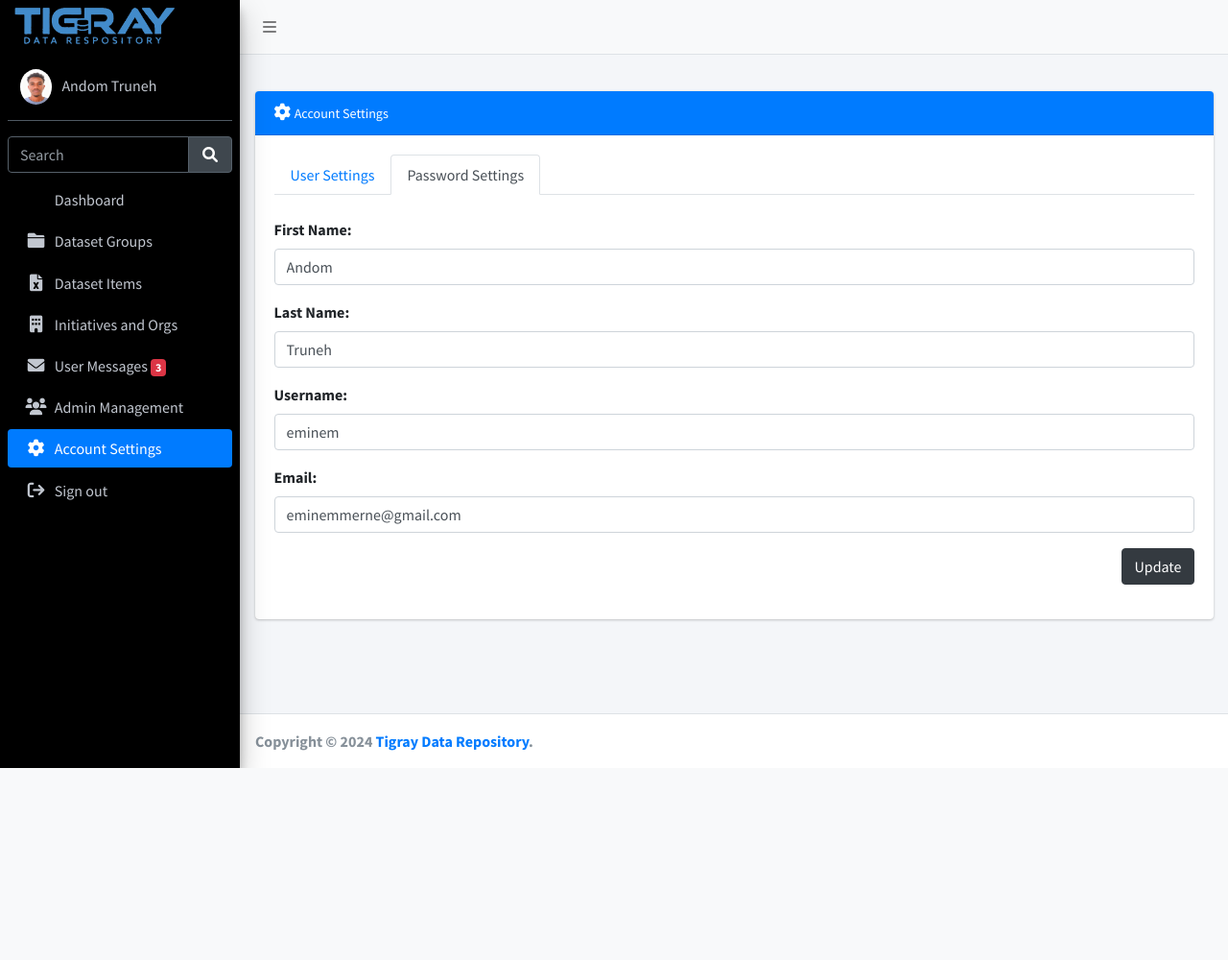
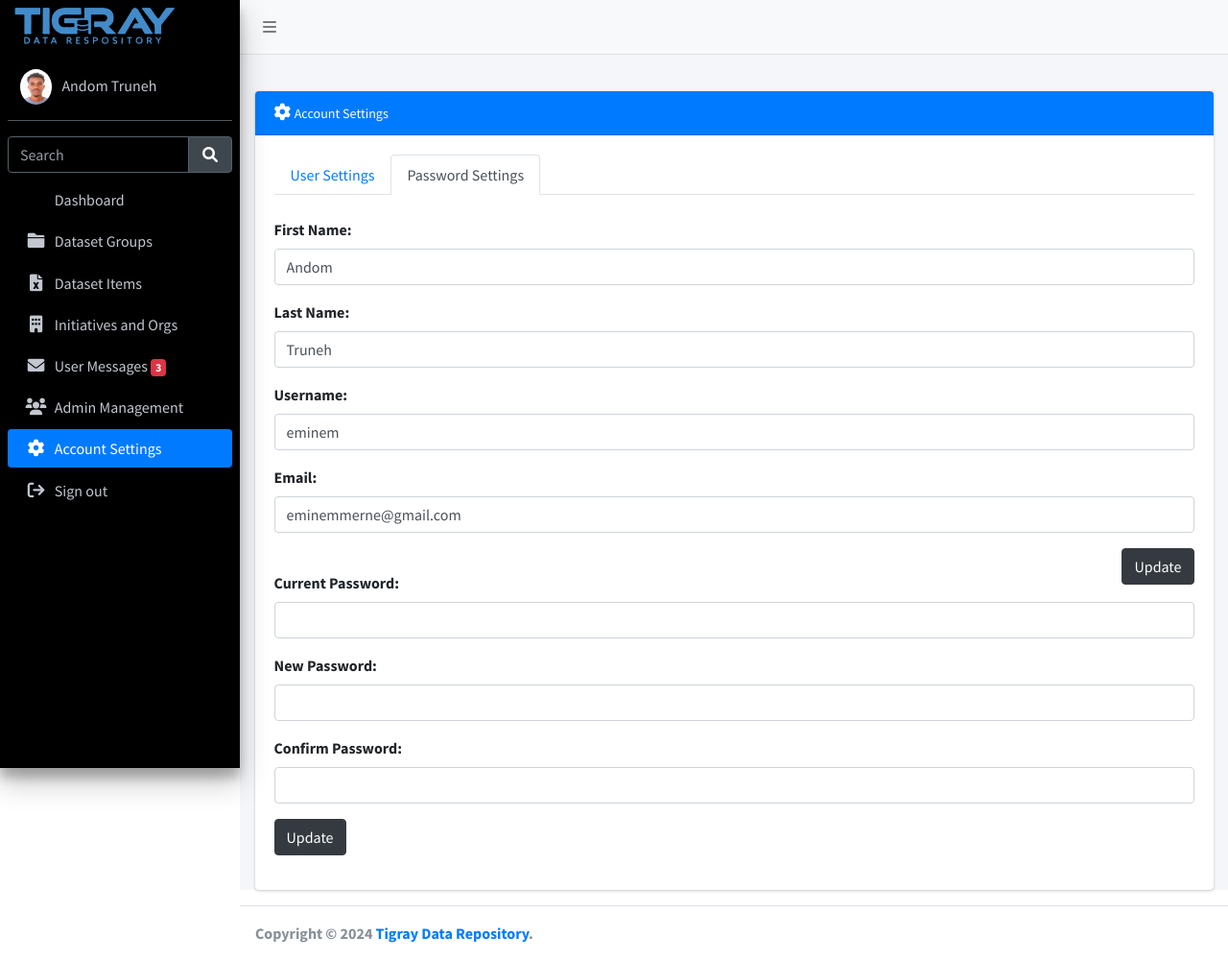
Before and after one commit to BlackCobra29-bit/Tigray-Data-Repository, a Django app: page /account-settings/ in a window 1280 px wide, after a click on "Password Settings". Shown: the whole page at 96% size. Before the commit the page ends 800 px from the top, so only its background shows below. Run offline with Django 5.2, Linux system fonts and the light colour scheme; a user stored in the database is signed in; data comes from the database, SQL or seed files in the repository; both versions use the stored data as it was after the commit; some libraries are stand-ins or nearby versions.

Commit message:
updated repo

```diff
--- a/App/views.py
+++ b/App/views.py
@@ -190,18 +190,18 @@ class AdminAccountUpdate(LoginRequiredMixin, TemplateView):
     def post(self, request):
         try:
             logged_in_account = request.user
-            logged_in_account.first_name = request.POST.get("UpdateFirstName")
-            logged_in_account.last_name = request.POST.get("UpdateLastName")
-            logged_in_account.username = request.POST.get("UpdateUsername")
-            logged_in_account.email = request.POST.get("UpdateEmail")
+            logged_in_account.first_name = request.POST.get("UpdatedFirstName")
+            logged_in_account.last_name = request.POST.get("UpdatedLastName")
+            logged_in_account.username = request.POST.get("UpdatedUserName")
+            logged_in_account.email = request.POST.get("UpdatedEmail")
             logged_in_account.save()
-            messages.success(request, "Repository updated successfully!")
+            messages.success(request, "Account information updated successfully!")
         except User.DoesNotExist:
             messages.error(request, "User not found!")
         except Exception as e:
             messages.error(request, f"An error occurred: {e}")
 
-        return redirect('dataset-groups')
+        return redirect('account-settings')
 
 # Logout View
 class LogoutView(LoginRequiredMixin, View):
--- a/templates/admin_page/account_settings.html
+++ b/templates/admin_page/account_settings.html
@@ -19,6 +19,20 @@
     <section class="content">
         <div class="container-fluid">
 
+            {% if messages %}
+    {% for message in messages %}
+        <div class="alert alert-{{ message.tags }} alert-dismissible">
+            <button type="button" class="close" data-dismiss="alert" aria-hidden="true">&times;</button>
+            {% if message.tags == "success" %}
+                <span class="fa fa-check-circle"></span>
+            {% elif message.tags == "error" %}
+                <span class="fa fa-times-circle"></span>
+            {% endif %}
+            {{ message }}
+        </div>
+    {% endfor %}
+{% endif %}
+
 
             <div class="card card-primary">
                 <div class="card-header">
@@ -39,47 +53,72 @@
                                 <li class="nav-item">
                                     <a class="nav-link" id="custom-content-above-profile-tab" data-toggle="pill"
                                         href="#custom-content-above-profile" role="tab"
-                                        aria-controls="custom-content-above-profile" aria-selected="false">Password Settings</a>
+                                        aria-controls="custom-content-above-profile" aria-selected="false">Password
+                                        Settings</a>
                                 </li>
                             </ul>
                             <div class="tab-content" id="custom-content-above-tabContent">
                                 <div class="tab-pane fade show active" id="custom-content-above-home" role="tabpanel"
                                     aria-labelledby="custom-content-above-home-tab">
                                     <br>
-                                    <form action="" method="">
+                                    <form action="{% url 'admin-account-update' %}" method="POST">
+                                        {% csrf_token %}
                                         <div class="form-group">
                                             <label>First Name:</label>
-                                            <input type="text" class="form-control" value="{{ request.user.first_name }}" name="UpdatedFirstName" id="">
+                                            <input type="text" class="form-control"
+                                                value="{{ request.user.first_name }}" name="UpdatedFirstName" id="">
                                         </div>
                                         <div class="form-group">
                                             <label>Last Name:</label>
-                                            <input type="text" class="form-control" value="{{request.user.last_name }}" name="UpdatedLastName" id="">
+                                            <input type="text" class="form-control" value="{{request.user.last_name }}"
+                                                name="UpdatedLastName" id="">
                                         </div>
                                         <div class="form-group">
                                             <label>Username:</label>
-                                            <input type="text" class="form-control" value="{{ request.user.username }}" name="UpdatedUserName" id="">
+                                            <input type="text" class="form-control" value="{{ request.user.username }}"
+                                                name="UpdatedUserName" id="">
                                         </div>
                                         <div class="form-group">
                                             <label>Email:</label>
-                                            <input type="email" class="form-control" value="{{ request.user.email }}" name="UpdatedEmail" id="">
+                                            <input type="email" class="form-control" value="{{ request.user.email }}"
+                                                name="UpdatedEmail" id="">
                                         </div>
                                         <divc class="form-group float-right">
                                             <button class="btn btn-dark">
                                                 Update
                                             </button>
-                                        </div>
-                                    </form>
                                 </div>
-                                <div class="tab-pane fade" id="custom-content-above-profile" role="tabpanel"
-                                    aria-labelledby="custom-content-above-profile-tab">
-                                    <!-- data goes here -->
+                                </form>
+                            </div>
+                            <div class="tab-pane fade" id="custom-content-above-profile" role="tabpanel"
+                                aria-labelledby="custom-content-above-profile-tab">
+                                <br>
+                                <form action="" method="POST"">
+                                <div class="form-group">
+                                    <label>Current Password:</label>
+                                    <input type="text" class="form-control" name="OldPassword" id="">
                                 </div>
+                                <div class="form-group">
+                                    <label>New Password:</label>
+                                    <input type="text" class="form-control" name="OldPassword">
+                                </div>
+                                <div class="form-group">
+                                    <label>Confirm Password:</label>
+                                    <input type="text" class="form-control" name="ConfirmPassword">
+                                </div>
+                                <div class="form-group">
+                                    <button class="btn btn-dark">
+                                        Update
+                                    </button>
+                                </div>
+                                </form>
                             </div>
                         </div>
                     </div>
                 </div>
+            </div>
 
-            </div>
+        </div>
     </section>
 
 </div>
--- a/tigray_data_repo/urls.py
+++ b/tigray_data_repo/urls.py
@@ -14,22 +14,43 @@ Including another URLconf
     1. Import the include() function: from django.urls import include, path
     2. Add a URL to urlpatterns:  path('blog/', include('blog.urls'))
 """
+
 from django.contrib import admin
 from django.urls import path
 from django.conf import settings
 from django.conf.urls.static import static
-from App.views import IndexView, ViewDataRepositoryView, SignInView, DashboardView, DatasetGroup, DatasetUpdateGroup, DatasetDeleteGroup, AdminAccountSettings, LogoutView
+from App.views import (
+    IndexView,
+    ViewDataRepositoryView,
+    SignInView,
+    DashboardView,
+    DatasetGroup,
+    DatasetUpdateGroup,
+    DatasetDeleteGroup,
+    AdminAccountSettings,
+    AdminAccountUpdate,
+    LogoutView,
+)
 
 urlpatterns = [
-    path('admin/', admin.site.urls),
-    path("", IndexView.as_view(), name='index'),
-    path("view-repository", ViewDataRepositoryView.as_view(), name='view_repo'),
+    path("admin/", admin.site.urls),
+    path("", IndexView.as_view(), name="index"),
+    path("view-repository", ViewDataRepositoryView.as_view(), name="view_repo"),
     # Admin related urls
-    path("admin-login", SignInView.as_view(), name='sign-in'),
-    path("dashboard/", DashboardView.as_view(), name='dashboard-page'),
-    path("dataset-groups/", DatasetGroup.as_view(), name = 'dataset-groups'),
-    path("dataset-update-group/<int:pk>", DatasetUpdateGroup.as_view(), name = 'dataset-update-group'),
-    path("dataset-delete-group/<int:pk>", DatasetDeleteGroup.as_view(), name = 'dataset-delete-group'),
-    path("account-settings/", AdminAccountSettings.as_view(), name = "account-settings"),
-    path('logout/', LogoutView.as_view(), name='logout'),
+    path("admin-login", SignInView.as_view(), name="sign-in"),
+    path("dashboard/", DashboardView.as_view(), name="dashboard-page"),
+    path("dataset-groups/", DatasetGroup.as_view(), name="dataset-groups"),
+    path(
+        "dataset-update-group/<int:pk>",
+        DatasetUpdateGroup.as_view(),
+        name="dataset-update-group",
+    ),
+    path(
+        "dataset-delete-group/<int:pk>",
+        DatasetDeleteGroup.as_view(),
+        name="dataset-delete-group",
+    ),
+    path("account-settings/", AdminAccountSettings.as_view(), name="account-settings"),
+    path('admin-account-update/', AdminAccountUpdate.as_view(), name = 'admin-account-update'),
+    path("logout/", LogoutView.as_view(), name="logout"),
 ] + static(settings.MEDIA_URL, document_root=settings.MEDIA_ROOT)
```
Also changed, not shown: db.sqlite3.
